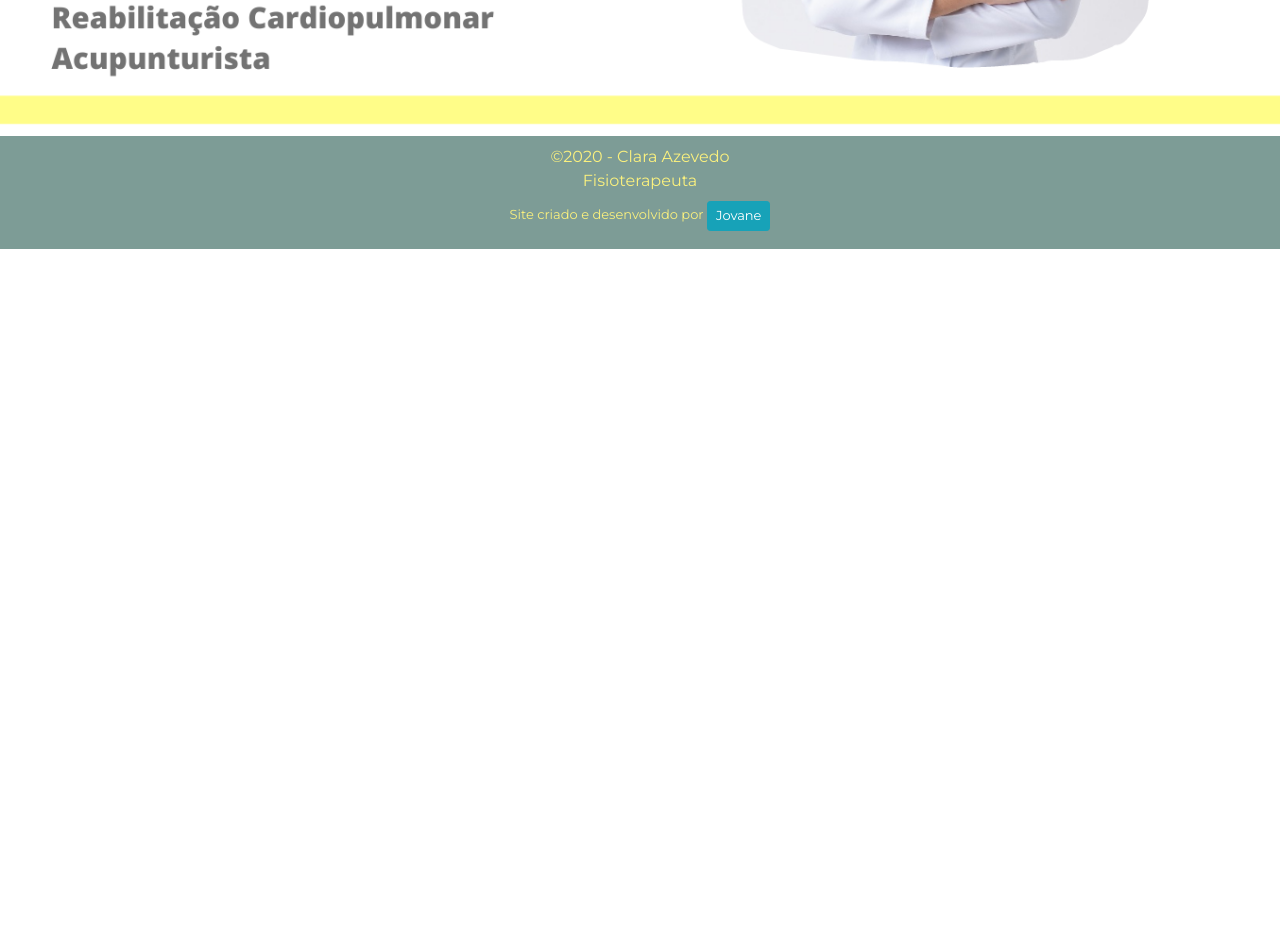
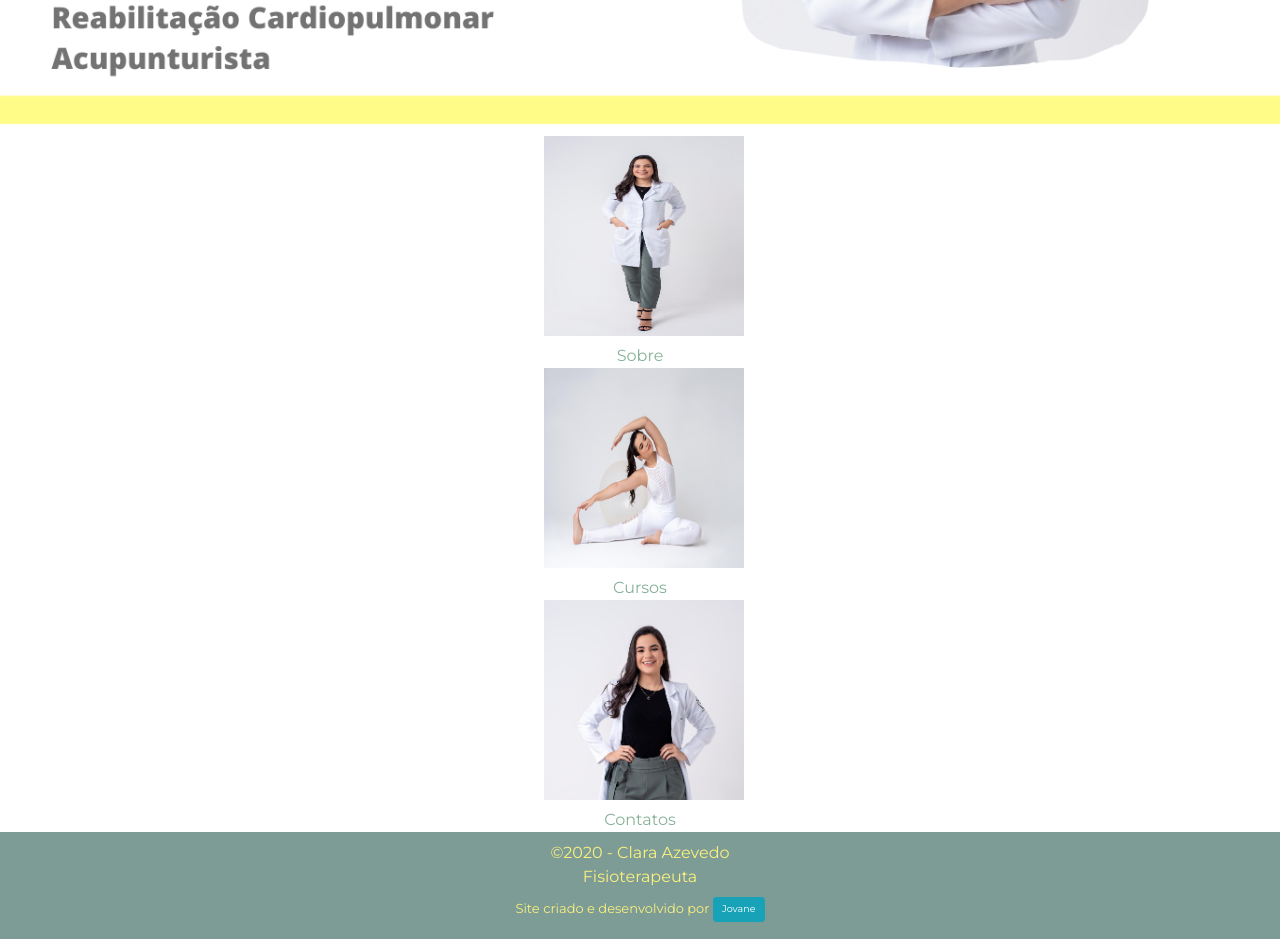
Before and after one commit to jcgsr/Escurinha, a Vue app: page / in a window 1280 px wide. Shown: the part 460-1399 px from the top of the page. Before the commit the page ends 800 px from the top, so only its background shows below. Built offline with nearby package versions, Linux system fonts and the light colour scheme.

Commit message:
home links img

```diff
--- a/src/components/Footer.vue
+++ b/src/components/Footer.vue
@@ -41,6 +41,6 @@ export default {
    }
 
    .foot a {
-      font-size: small;
+      font-size: .6rem;
    }
 </style>
--- a/src/components/Home.vue
+++ b/src/components/Home.vue
@@ -1,7 +1,31 @@
 <template>
   <div id="container">
     <img :src="require('../assets/EscurinhaCapa.png')" />
-  </div>
+    <div class="fotos-menu">
+
+     <div class="links">
+      <router-link to="/sobre">
+       <img :src="require('../assets/Escurinha2.jpeg')" />
+     </router-link>
+     <div class="top-right">Sobre</div>
+   </div>
+
+   <div class="links">
+    <router-link to="/cursos">
+     <img :src="require('../assets/Escurinha1.jpeg')" />
+   </router-link>
+   <div class="top-right">Cursos</div>
+ </div>
+
+ <div class="links">
+   <router-link to="/contatos">
+    <img :src="require('../assets/Escurinha6.jpg')" />
+    <div class="top-contato">Contatos</div>
+  </router-link>
+</div>
+
+</div>
+</div>
 </template>
 
 <script>
@@ -18,6 +42,18 @@ img {
   width: 100%;
 }
 
+.fotos-menu {
+  width: 70%;
+  margin: 0 auto;
+}
+
+.fotos-menu img {
+  margin-bottom: .5rem;
+  margin-left: .5rem;
+  height: 200px;
+  width: 200px;
+}
+
 #container {
   text-align: center;
 }
@@ -26,5 +62,13 @@ img {
   #container {
     padding-bottom: 30rem;
   }
+  .fotos-menu img {
+  margin-bottom: .5rem;
+  margin-left: .5rem;
+  height: 200px;
+  width: 200px;
+}
+
+
 }
 </style>
```
